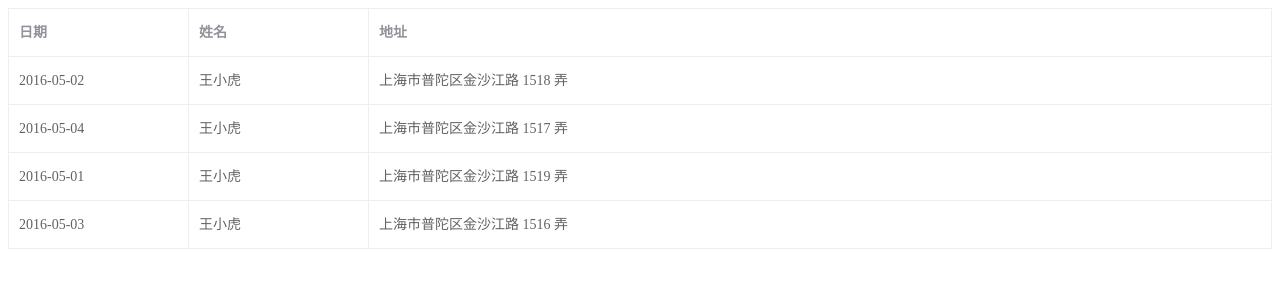
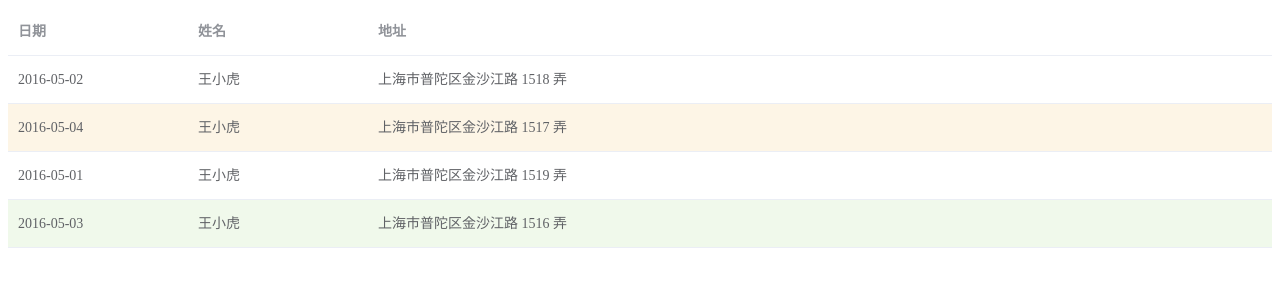
Before and after one commit to kingyeahwei/element_learning, a Vue app: page / in a window 1280 px wide. Shown: the top 300 px of the page. Built offline with nearby package versions, Linux system fonts and the light colour scheme.

Commit message:
table 带状态表格

```diff
--- a/src/App.vue
+++ b/src/App.vue
@@ -2,7 +2,7 @@
   <div id="app">
     <el-table
       :data="tableData"
-      border
+      :row-class-name="tableRowClassName"
       style="width: 100%">
       <el-table-column
         prop="date"
@@ -49,9 +49,24 @@
                 ]
             }
         },
-        methods: {}
+        methods: {
+            tableRowClassName({row, rowIndex}) {
+                if (rowIndex == 1) {
+                    return 'warning-row'
+                } else if (rowIndex == 3) {
+                    return 'success-row'
+                }
+                return '';
+            }
+        }
     };
 </script>
 
 <style lang="less">
+  .el-table .warning-row {
+    background: oldlace;
+  }
+  .el-table .success-row {
+    background: #f0f9eb;
+  }
 </style>
```
